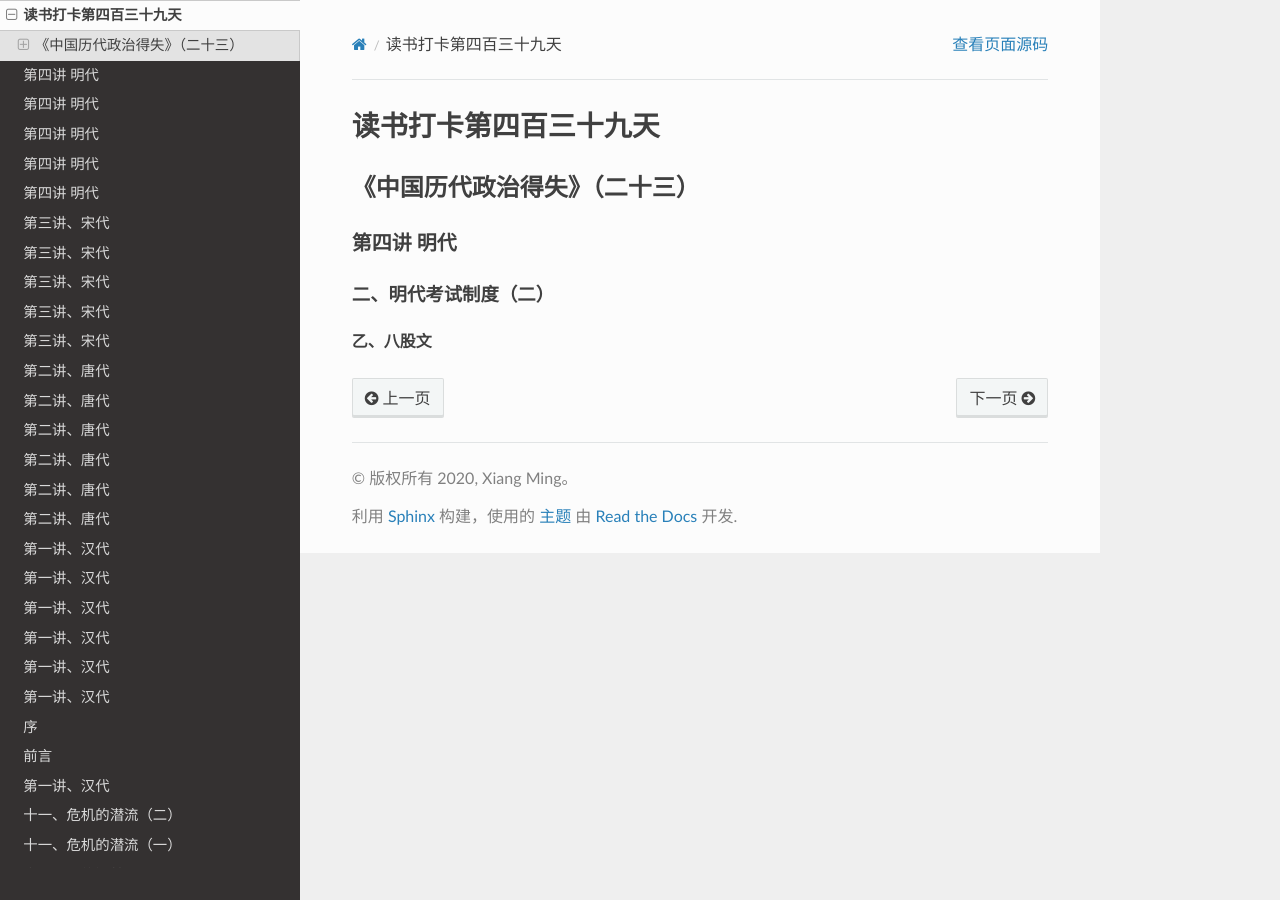
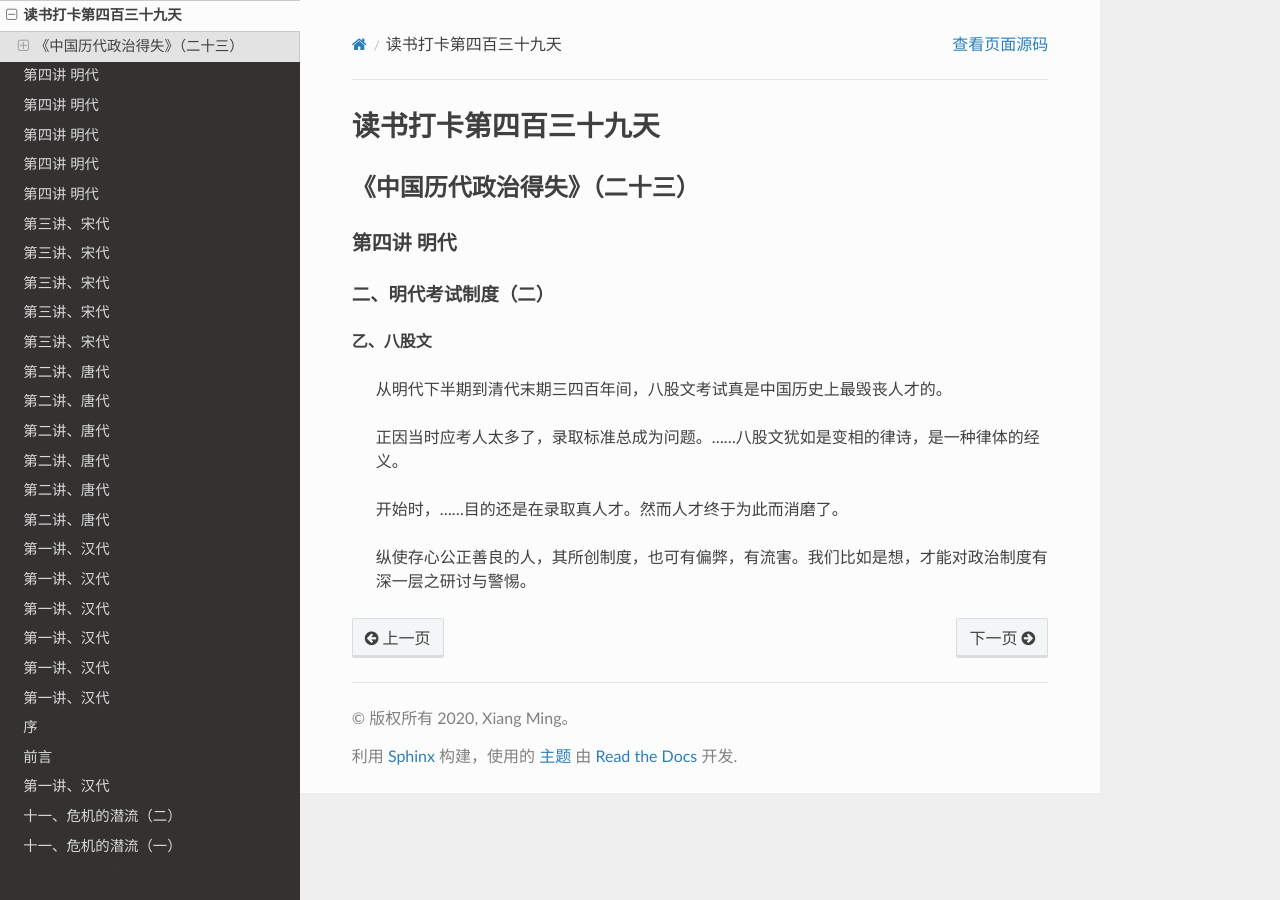
Before and after one commit to xiangming1975/reading, a Sphinx documentation site: the page built from source/2021-10-08.md, in a window 1280 px wide. Built offline with Sphinx 7.4.7 and the Read the Docs theme 2.0.0, drawn with Linux system fonts in a browser that asks for light colours.

```diff
--- a/source/2021-10-08.md
+++ b/source/2021-10-08.md
@@ -9,4 +9,10 @@
 
 **乙、八股文**
 
->
+> 从明代下半期到清代末期三四百年间，八股文考试真是中国历史上最毁丧人才的。
+
+> 正因当时应考人太多了，录取标准总成为问题。……八股文犹如是变相的律诗，是一种律体的经义。
+
+> 开始时，……目的还是在录取真人才。然而人才终于为此而消磨了。
+
+> 纵使存心公正善良的人，其所创制度，也可有偏弊，有流害。我们比如是想，才能对政治制度有深一层之研讨与警惕。
```
Also changed, not shown: source/2021-10-09.md (added, +14 -0 lines).
